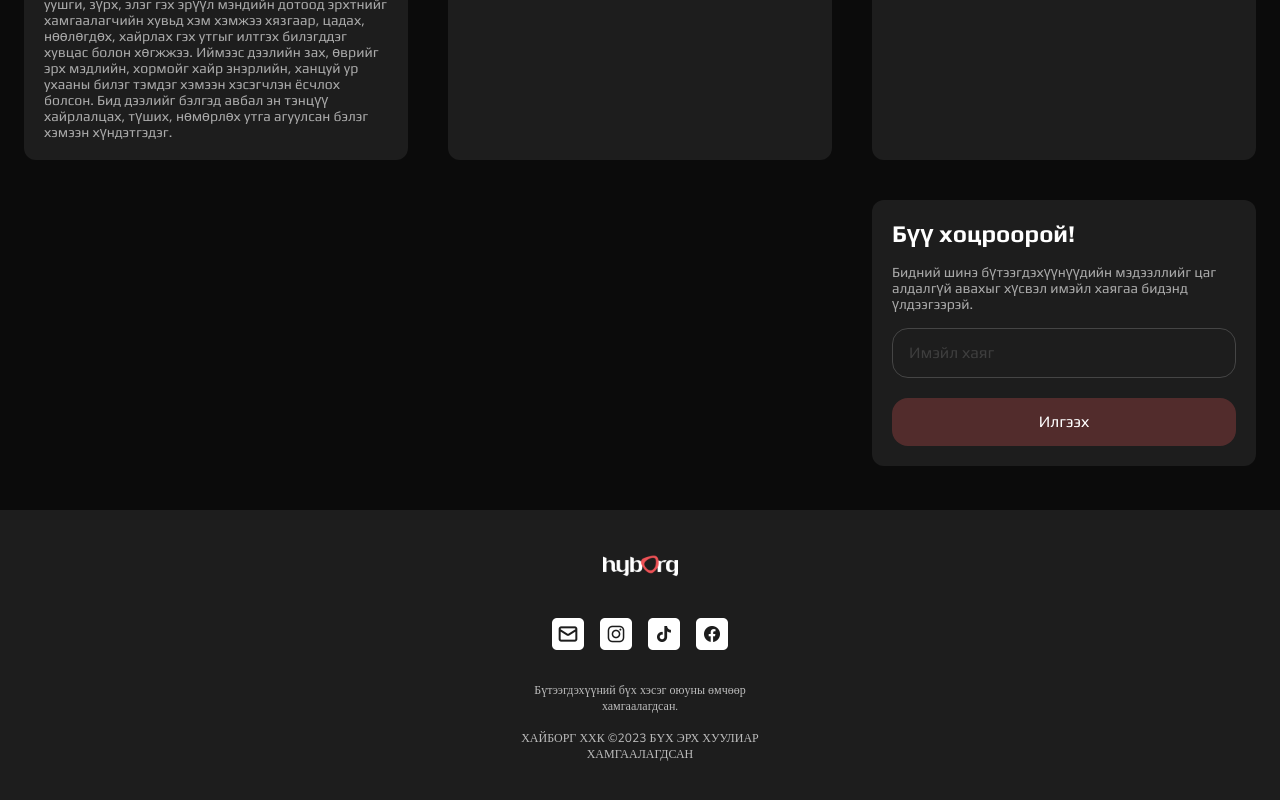
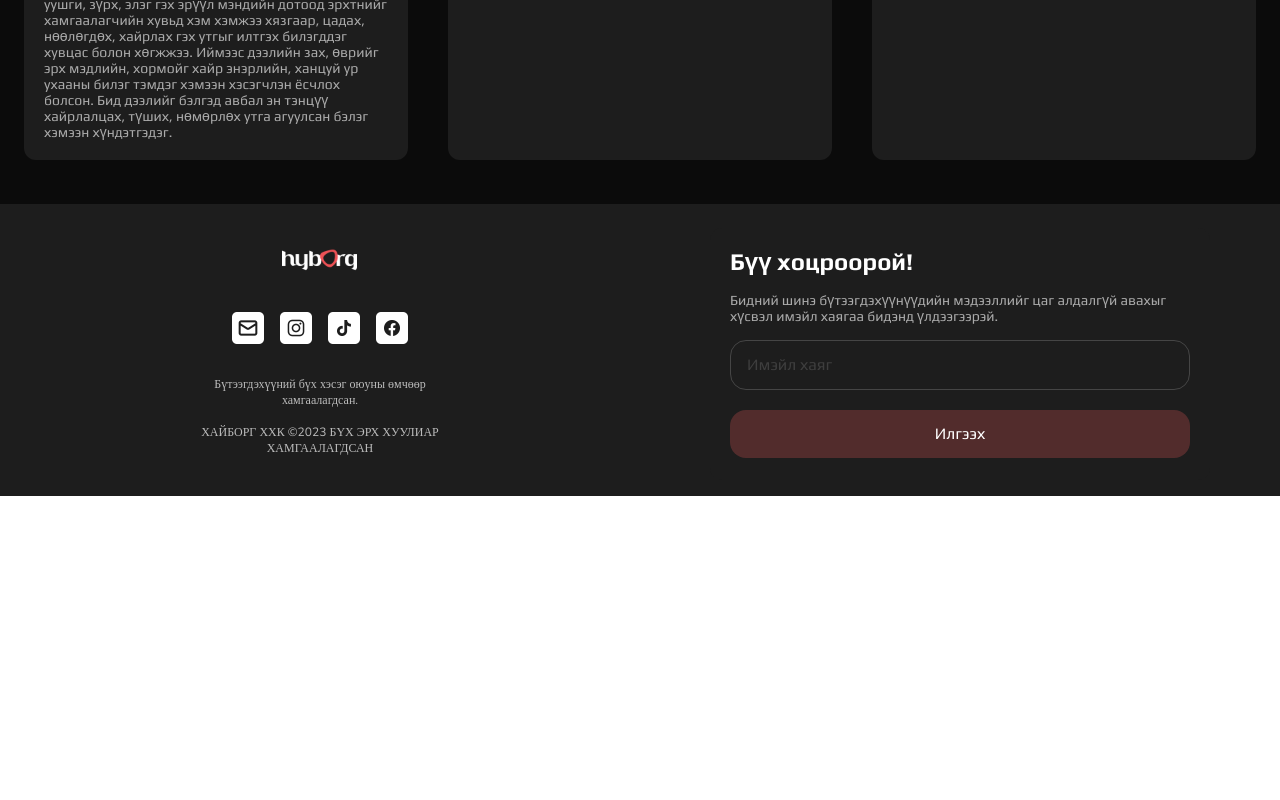
Before and after one commit to bbattulga/hyborg, a Next.js app: page /about in a window 1280 px wide. Shown: the part 875-1675 px from the top of the page. After the commit the page ends 1371 px from the top, so only its background shows below. Built offline with nearby package versions, Linux system fonts and the light colour scheme.

Commit message:
fixed responsive

```diff
--- a/components/Footer.js
+++ b/components/Footer.js
@@ -3,7 +3,7 @@ import Link from "next/link"
 
 export default function Footer() {
     return (
-        <footer>
+        <footer className="block lg:hidden">
             <div className="w-full bg-[#1D1D1D] flex flex-col items-center px-6 font-nunito"><Image
                 className="mt-11 mb-10"
                 src='/logo-main.png'
--- /dev/null
+++ b/components/Footer2.js
@@ -0,0 +1,109 @@
+import Image from "next/image"
+import Link from "next/link"
+import { useEffect, useState } from 'react'
+
+export default function Footer2() {
+
+    const [disableSendBtn, setDisableSendBtn] = useState(true);
+    const [email, setEmail] = useState('');
+    const [emailErr, setEmailErr] = useState('');
+    const validEmail = new RegExp(/^(([^<>()\[\]\\.,;:\s@"]+(\.[^<>()\[\]\\.,;:\s@"]+)*)|(".+"))@((\[[0-9]{1,3}\.[0-9]{1,3}\.[0-9]{1,3}\.[0-9]{1,3}])|(([a-zA-Z\-0-9]+\.)+[a-zA-Z]{2,}))$/);
+    const validate = () => {
+        !validEmail.test(email) && email !== "" ? setEmailErr('Invalid email') : setEmailErr('')
+    }
+    const toggleDisable = () => {
+        validEmail.test(email) ? setDisableSendBtn(false) : setDisableSendBtn(true)
+    }
+    const onChangeEmail = (e) => {
+        setEmail(e.target.value)
+    }
+
+    const submitEmail = async (e) => {
+        e.preventDefault();
+
+        setTimeout(() => {
+            setEmail('');
+        }, 150);
+
+        const form = {
+            email,
+        }
+
+        const response = await fetch('../api/submit', {
+            method: 'POST',
+            headers: {
+                'Accept': 'application/json',
+                'Content-Type': 'application/json'
+            },
+            body: JSON.stringify(form)
+        })
+
+        const content = await response.json();
+
+    }
+
+    useEffect(() => {
+        validate();
+        toggleDisable();
+    }, [email])
+
+    return (
+        <footer className="hidden lg:block">
+            <div className="grid grid-cols-2 w-full bg-[#1D1D1D] ">
+                <div className="max-w-[500px] mx-auto flex flex-col items-center px-6 font-nunito"><Image
+                    className="mt-11 mb-10"
+                    src='/logo-main.png'
+                    width='75'
+                    height='24'
+                />
+                    <div className="flex gap-4 mb-8">
+                        <a href="mailto: hyborgworld@gmail.com" target='_blank'><Image
+                            src='/Subtract.png'
+                            width='32'
+                            height='32'
+                        /></a>
+                        <a href="https://www.instagram.com/hyb_org/" target="_blank"><Image
+                            src='/instagram.png'
+                            width='32'
+                            height='32'
+                        /></a>
+                        <a href="https://www.tiktok.com/@hyborg.world" target="_blank"><Image
+                            src='/tik_tok.png'
+                            width='32'
+                            height='32'
+                        /></a>
+                        <a href="https://www.facebook.com/hyb0rg" target="_blank"><Image
+                            src='/facebook.png'
+                            width='32'
+                            height='32'
+                        /></a>
+                    </div>
+                    <p className="text-[#BCBCBC] text-[12px] leading-4 mb-10 text-center">Бүтээгдэхүүний бүх хэсэг оюуны өмчөөр <br /> хамгаалагдсан. <br /><br /> ХАЙБОРГ ХХК ©2023 БҮХ ЭРХ ХУУЛИАР<br /> ХАМГААЛАГДСАН</p>
+                </div >
+                <div className='max-w-[500px] mx-auto bg-[#1D1D1D] rounded-xl p-5 mb-4 lg:mt-6'>
+                    <h1 className='text-white text-[24px] leading-7 font-bold mb-4'>Бүү хоцроорой!</h1>
+                    <p className='text-[#AAAAAA] text-[14px] leading-4 mb-4'>Бидний шинэ бүтээгдэхүүнүүдийн мэдээллийг цаг алдалгүй авахыг хүсвэл имэйл хаягаа бидэнд үлдээгээрэй.</p>
+                    <div>
+                        <input
+                            type='text'
+                            id='email'
+                            name='email'
+                            value={email}
+                            onChange={onChangeEmail}
+                            className={`text-white border rounded-2xl py-3 w-full px-4 bg-inherit placeholder-[#3E3E3E] ${!validEmail.test(email) && email !== '' ?
+                                'border-red-400' : 'border-[#454545]'
+                                }
+                                `}
+                            placeholder='Имэйл хаяг' />
+                        <div className='text-red-400 mt-1'>{emailErr}</div>
+                        <button onClick={!disableSendBtn ? submitEmail : null} type='submit' className={`flex justify-center text-white mt-5 gap-3 py-3 w-full duration-150 rounded-2xl ${disableSendBtn
+                            ? 'bg-[#CD5152]/30' : 'bg-[#CD5152] active:scale-95'
+                            }`}>
+                            <span className='text-[16px]'>Илгээх</span>
+                        </button>
+                    </div>
+                </div>
+            </div>
+        </footer >
+    )
+}
--- a/pages/about/index.js
+++ b/pages/about/index.js
@@ -1,4 +1,5 @@
 import Footer from '@/components/Footer'
+import Footer2 from '@/components/Footer2'
 import Head from 'next/head'
 import Image from 'next/image'
 import Link from 'next/link'
@@ -152,7 +153,7 @@ export default function About() {
                             <div className='lg:grid grid-cols-3 gap-10'>
                                 <div></div>
                                 <div></div>
-                                <div className='max-w-[500px] bg-[#1D1D1D] rounded-xl p-5 mb-4 lg:mt-6'>
+                                <div className='max-w-[500px] bg-[#1D1D1D] rounded-xl p-5 mb-4 lg:mt-6 lg:hidden'>
                                     <h1 className='text-white text-[24px] leading-7 font-bold mb-4'>Бүү хоцроорой!</h1>
                                     <p className='text-[#AAAAAA] text-[14px] leading-4 mb-4'>Бидний шинэ бүтээгдэхүүнүүдийн мэдээллийг цаг алдалгүй авахыг хүсвэл имэйл хаягаа бидэнд үлдээгээрэй.</p>
                                     <div>
@@ -180,6 +181,7 @@ export default function About() {
                     </div>
                 </div>
                 <Footer />
+                <Footer2 />
             </main>
         </>
     )
```
